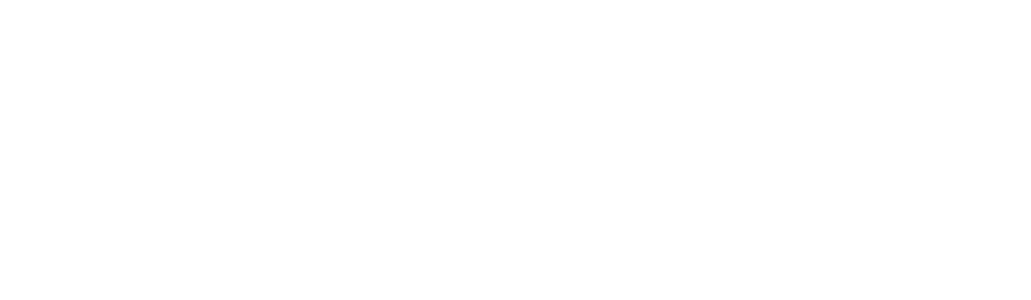
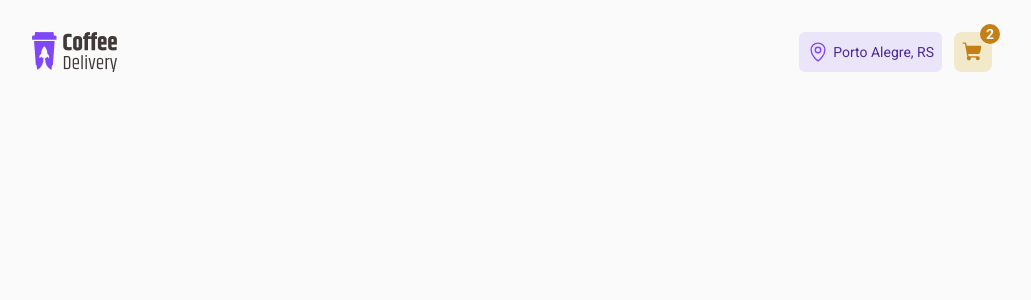
Before and after one commit to Baradelli/coffee-delivery, a React (Vite) app: page / in a window 1280 px wide. Shown: the top 300 px of the page, without its empty margins (128-1159 px from the left). Built offline with nearby package versions, Linux system fonts and the light colour scheme.

Commit message:
Created the project header

```diff
--- a/src/App.tsx
+++ b/src/App.tsx
@@ -3,11 +3,12 @@
 import { defaultTheme } from "./styles/themes/default";
 import { BrowserRouter } from "react-router-dom";
 import { GlobalStyle } from "./styles/themes/global";
+import { Header } from "./components/header";
 
 export function App() {
   return (
     <ThemeProvider theme={defaultTheme}>
-      <BrowserRouter></BrowserRouter>
+      <Header />
 
       <GlobalStyle />
     </ThemeProvider>
--- /dev/null
+++ b/src/components/header/index.tsx
@@ -0,0 +1,41 @@
+import { defaultTheme } from "../../styles/themes/default";
+
+import {
+  ActionsContainer,
+  Location,
+  Header as HeaderComponent,
+  Cart,
+  Counter,
+} from "./styles";
+import { MapPin, ShoppingCart } from "phosphor-react";
+
+export const Header = () => {
+  return (
+    <HeaderComponent>
+      <img
+        src="/images/logo.png"
+        alt={
+          'Logo com um ícone roxo de copo de café com um foguete dentro e o texto "Coffee Delivery" ao lado, em preto.'
+        }
+      />
+
+      <ActionsContainer>
+        <Location>
+          <MapPin size={22} color={defaultTheme.product["purple-500"]} />
+
+          <span>Porto Alegre, RS</span>
+        </Location>
+
+        <Cart>
+          <ShoppingCart
+            size={22}
+            weight="fill"
+            color={defaultTheme.product["yellow-900"]}
+          />
+
+          <Counter>2</Counter>
+        </Cart>
+      </ActionsContainer>
+    </HeaderComponent>
+  );
+};
--- /dev/null
+++ b/src/components/header/styles.ts
@@ -0,0 +1,59 @@
+import styled from "styled-components";
+
+export const Header = styled.header`
+  width: 100%;
+  padding: 2rem 10rem;
+
+  display: flex;
+  justify-content: space-between;
+`;
+
+export const ActionsContainer = styled.div`
+  display: flex;
+  gap: 0.75rem;
+`;
+
+export const Location = styled.div`
+  display: flex;
+  align-items: center;
+  gap: 0.25rem;
+
+  padding: 0.5rem;
+  border-radius: 0.375rem;
+
+  font-size: ${({ theme }) => theme.size.text.s};
+  font-weight: ${({ theme }) => theme.weight.regular};
+
+  color: ${({ theme }) => theme.product["purple-900"]};
+  background-color: ${({ theme }) => theme.product["purple-100"]};
+`;
+
+export const Cart = styled.div`
+  display: flex;
+  align-items: center;
+
+  position: relative;
+
+  background-color: ${({ theme }) => theme.product["yellow-100"]};
+  border-radius: 0.5rem;
+
+  padding-inline: 0.5rem;
+`;
+
+export const Counter = styled.span`
+  border-radius: 100%;
+  background-color: ${({ theme }) => theme.product["yellow-900"]};
+  color: ${({ theme }) => theme.base.white};
+
+  font-size: ${({ theme }) => theme.size.text.s};
+  font-weight: ${({ theme }) => theme.weight.bold};
+
+  width: 1.25rem;
+  height: 1.25rem;
+
+  text-align: center;
+
+  position: absolute;
+  top: -0.5rem;
+  right: -0.5rem;
+`;
--- a/src/styles/themes/default.ts
+++ b/src/styles/themes/default.ts
@@ -21,4 +21,27 @@
     background: "#FAFAFA",
     white: "#FFFFFF",
   },
+
+  weight: {
+    regular: 400,
+    bold: 700,
+    extraBold: 800,
+  },
+
+  size: {
+    title: {
+      xl: "3rem",
+      l: "2rem",
+      m: "1.5rem",
+      s: "1.25rem",
+      xs: "1.125rem",
+    },
+    text: {
+      l: "1.25rem",
+      m: "1rem",
+      s: "0.875rem",
+      xs: "0.75rem",
+    },
+    tag: "0.625rem",
+  },
 } as const;
--- a/src/styles/themes/global.ts
+++ b/src/styles/themes/global.ts
@@ -1,72 +1,10 @@
 import { createGlobalStyle } from "styled-components";
 
-/**
- * ### Font Weight Equivalences:
- * - `font-weight: 100` → Thin
- * - `font-weight: 200` → Extra Light
- * - `font-weight: 300` → Light
- * - `font-weight: 400` → Regular
- * - `font-weight: 500` → Medium
- * - `font-weight: 600` → Semi Bold
- * - `font-weight: 700` → Bold
- * - `font-weight: 800` → Extra Bold
- * - `font-weight: 900` → Black
- */
 export const GlobalStyle = createGlobalStyle`
   * {
     margin: 0;
     padding: 0;
     box-sizing: border-box;
-  }
-
-  .title-xl {
-    font-size: 3rem;
-    font-weight: 800;
-  }
-
-  .title-l {
-    font-size: 2rem;
-    font-weight: 800;
-  }
-
-  .title-m {
-    font-size: 1.5rem;
-    font-weight: 800;
-  }
-
-  .title-s {
-    font-size: 1.25rem;
-    font-weight: 700;
-  }
-
-  .title-xs {
-    font-size: 1.125rem;
-    font-weight: 700;
-  }
-
-  .text-l {
-    font-size: 1.25rem;
-    font-weight: 700;
-  }
-
-  .text-m {
-    font-size: 1rem;
-    font-weight: 700;
-  }
-
-  .text-s {
-    font-size: 0.875rem;
-    font-weight: 400;
-  }
-
-  .text-xs {
-    font-size: 0.75rem;
-    font-weight: 700;
-  }
-
-  .tag {
-    font-size: 0.625rem;
-    font-weight: 700;
   }
 
   :focus {
@@ -75,7 +13,7 @@
   }
 
   body {
-    /* background: ${(props) => props.theme["gray-900"]}; */
+    background: ${(props) => props.theme.base.background};
     /* color: ${(props) => props.theme["gray-300"]}; */
     -webkit-font-smoothing: antialiased;
   }
```
Also changed, not shown: public/images/logo.png (added).
